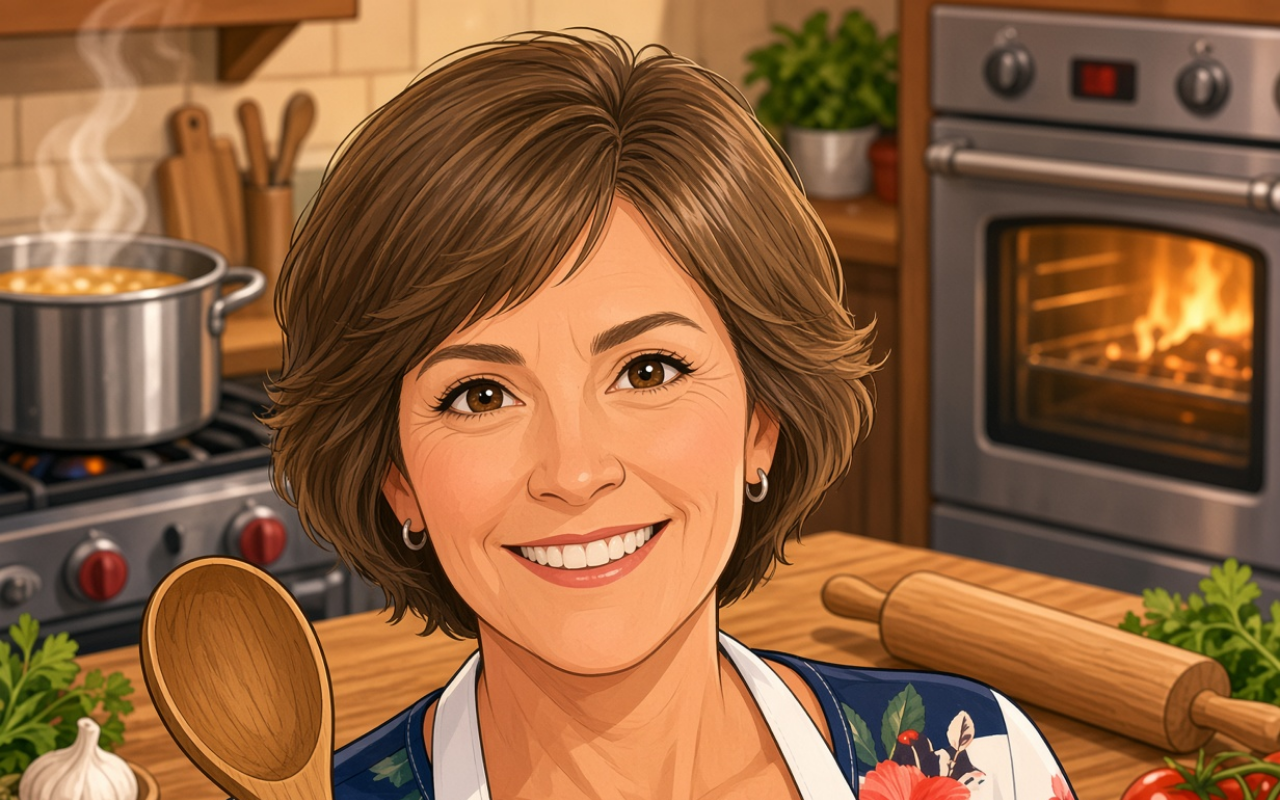
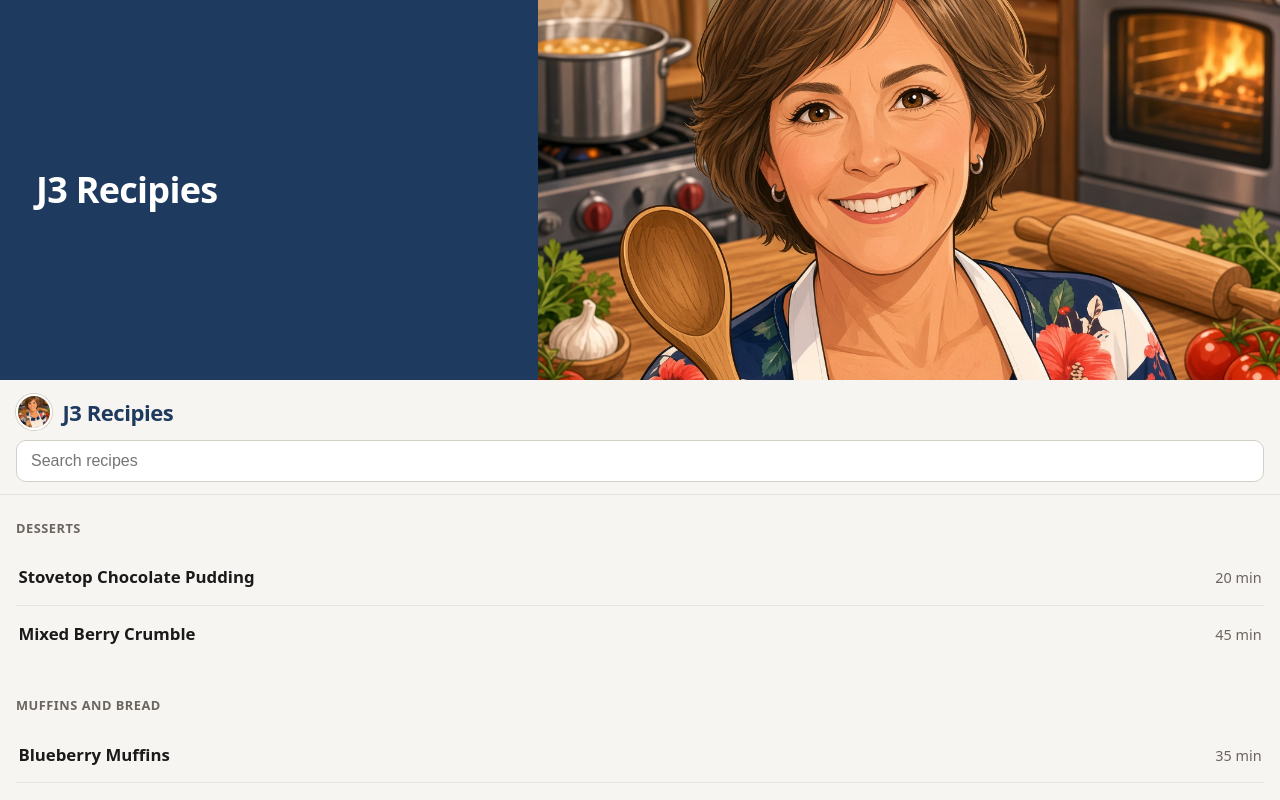
Before and after one commit to turbojones/j3-recipies, a React (Vite) app: page / in a window 1280 px wide. Shown: the top 800 px of the page. Built offline with nearby package versions, Linux system fonts and the light colour scheme.

Commit message:
Place hero image on the right for wide screens
Keep stacked photo-on-top on phone; split navy title + image from 768px up.

```diff
--- a/src/index.css
+++ b/src/index.css
@@ -148,6 +148,43 @@ button {
   font-weight: 700;
   letter-spacing: -0.02em;
   text-shadow: 0 1px 2px rgba(0, 0, 0, 0.35);
+}
+
+@media (min-width: 768px) {
+  .brand-hero {
+    display: flex;
+    flex-direction: row;
+    align-items: stretch;
+    min-height: 280px;
+    max-height: 380px;
+  }
+
+  .brand-hero-overlay {
+    position: relative;
+    inset: auto;
+    order: 1;
+    flex: 1 1 42%;
+    display: flex;
+    align-items: center;
+    padding: 2rem 2.25rem;
+    background: var(--brand-navy);
+  }
+
+  .brand-hero-img {
+    order: 2;
+    flex: 1 1 58%;
+    width: auto;
+    min-width: 0;
+    height: auto;
+    align-self: stretch;
+    object-fit: cover;
+    object-position: 50% 20%;
+  }
+
+  .brand-hero-name {
+    font-size: 2.25rem;
+    text-shadow: none;
+  }
 }
 
 .search-input {
```
